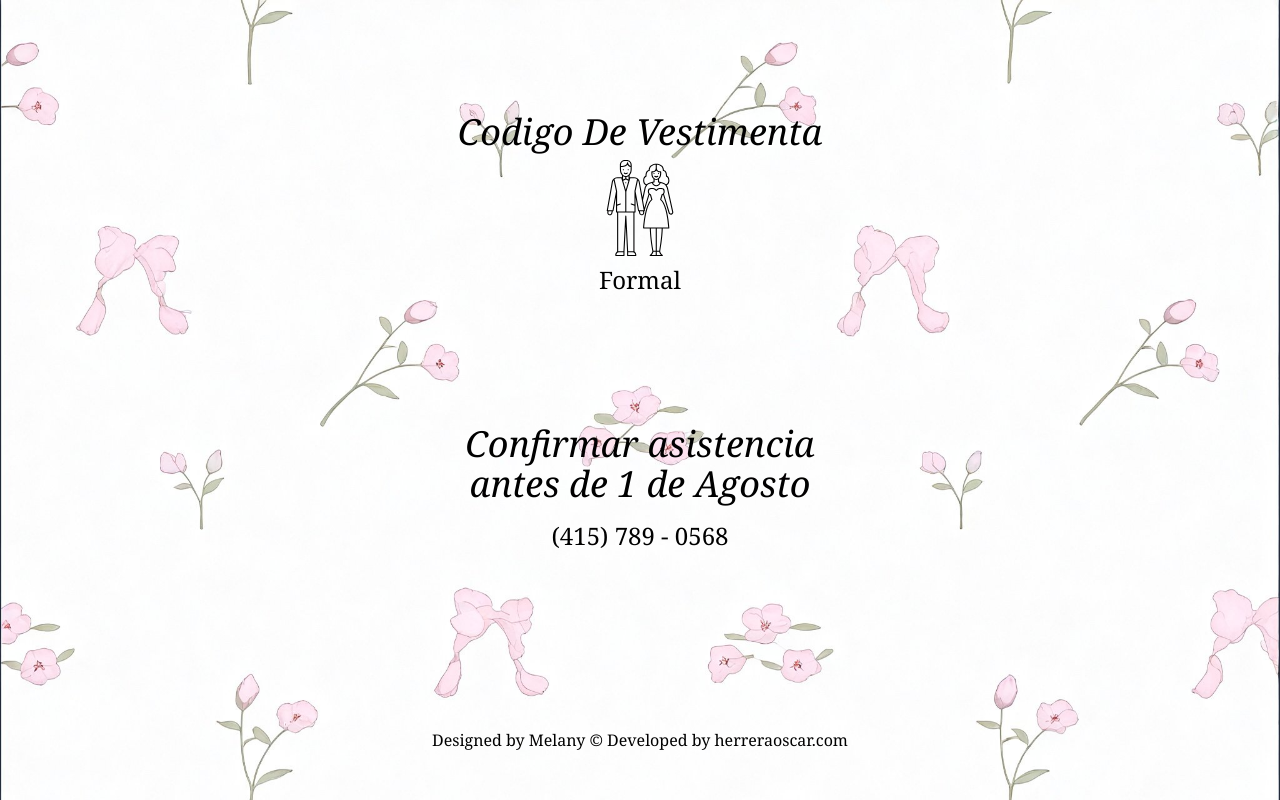
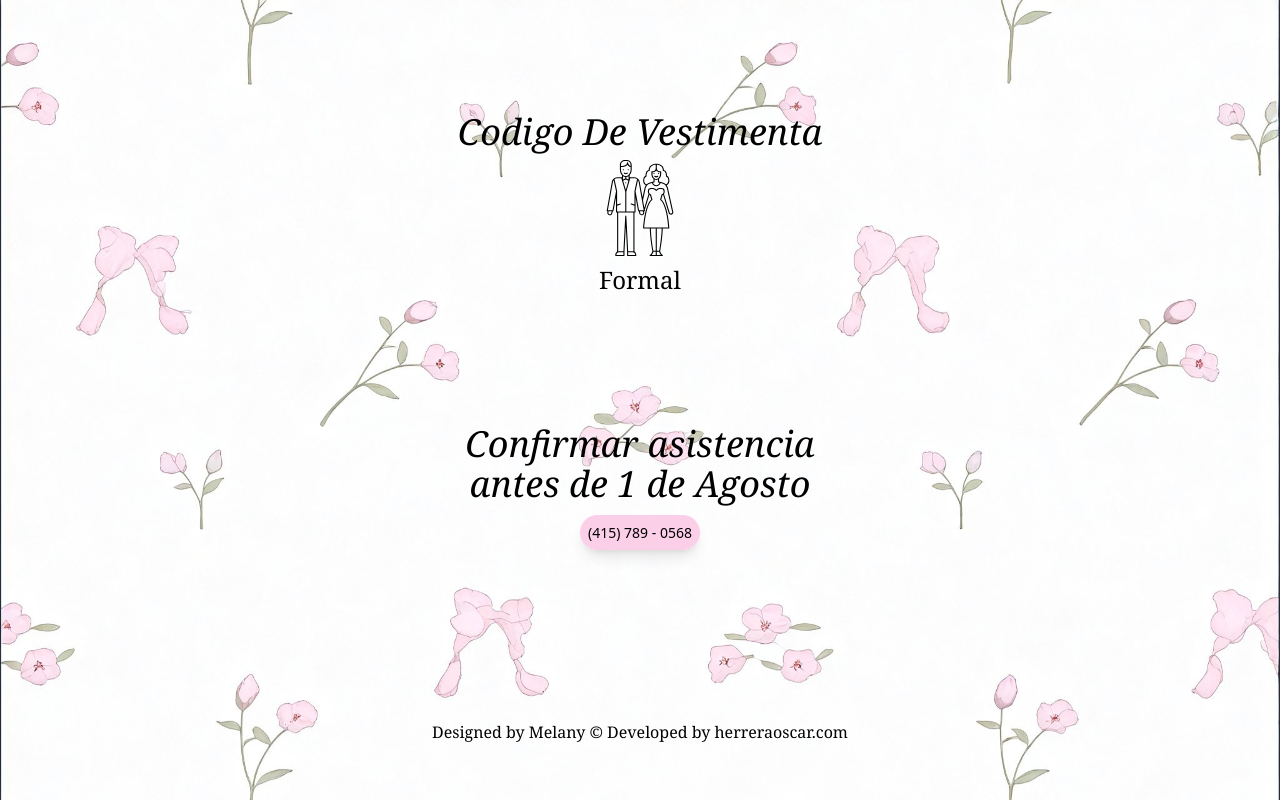
Before and after one commit to oscvrhrr/melany, a website: page index.html in a window 1280 px wide. Shown: the part 1760-2560 px from the top of the page. Drawn offline with Linux system fonts and the light colour scheme; a web font is replaced by a local one.

Commit message:
created text button

```diff
--- a/index.html
+++ b/index.html
@@ -84,7 +84,7 @@
         </div>
         <div class="text-center">
             <h3 class="text-2xl px-14 italic pb-4 lg:text-4xl lg:w-[35rem] lg:m-auto">Confirmar asistencia antes de 1 de Agosto</h3>
-            <a href="sms:+1(415)7890568" class="text-xl lg:text-2xl">(415) 789 - 0568</a>
+            <a href="sms:+1(415)7890568" class="bg-pink-200 rounded-full p-2 mt-4 shadow-lg font-sans text-sm hover:bg-pink-300 lg:text-xl">(415) 789 - 0568</a>
         </div>
         <p class="text-center mt-20 lg:pt-24">Designed by Melany © Developed by <a class="hover:text-pink-300 " href="https://herreraoscar.com/" target="_blank">herreraoscar.com</a> </p>
     </div>
```
